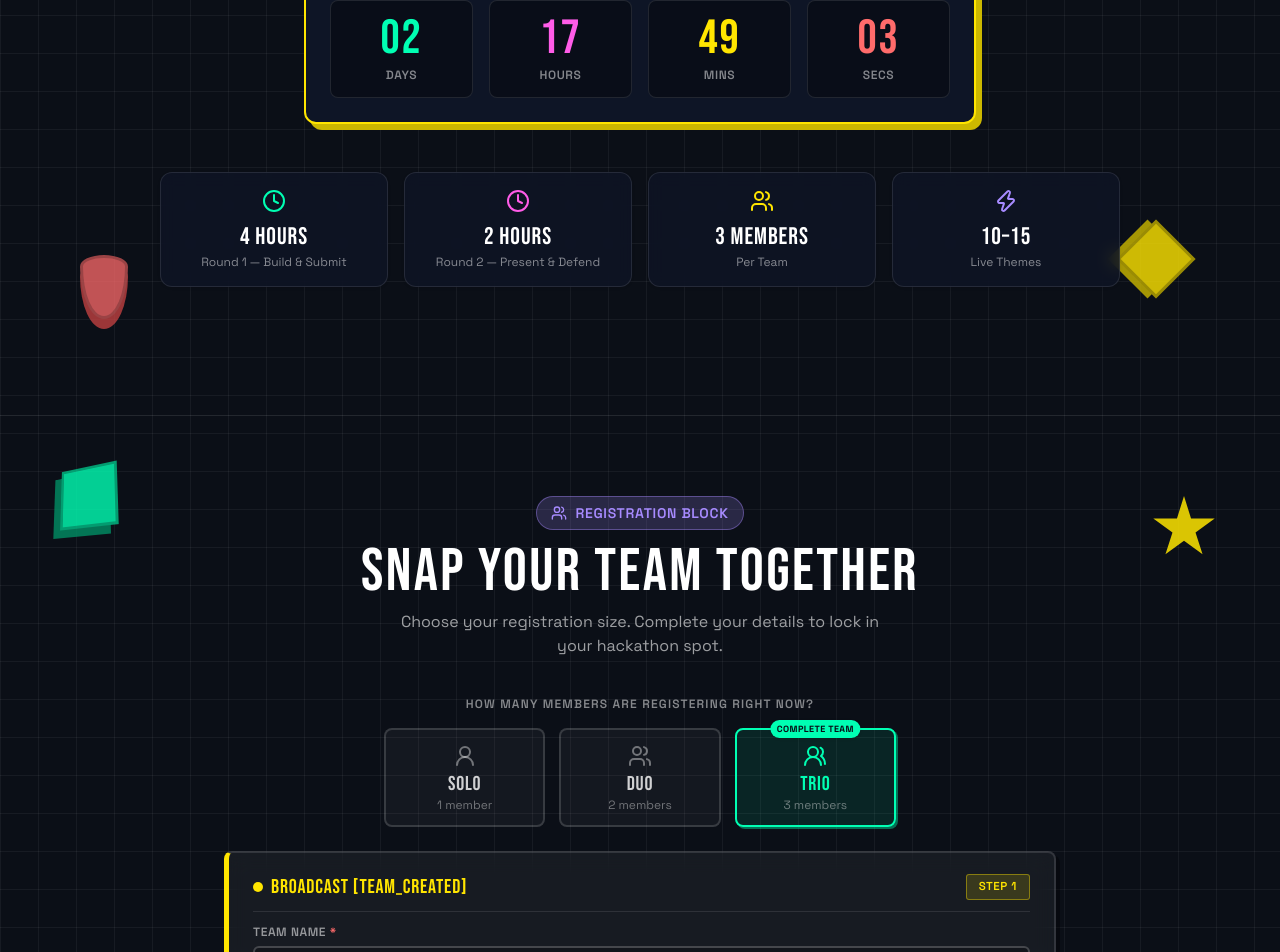
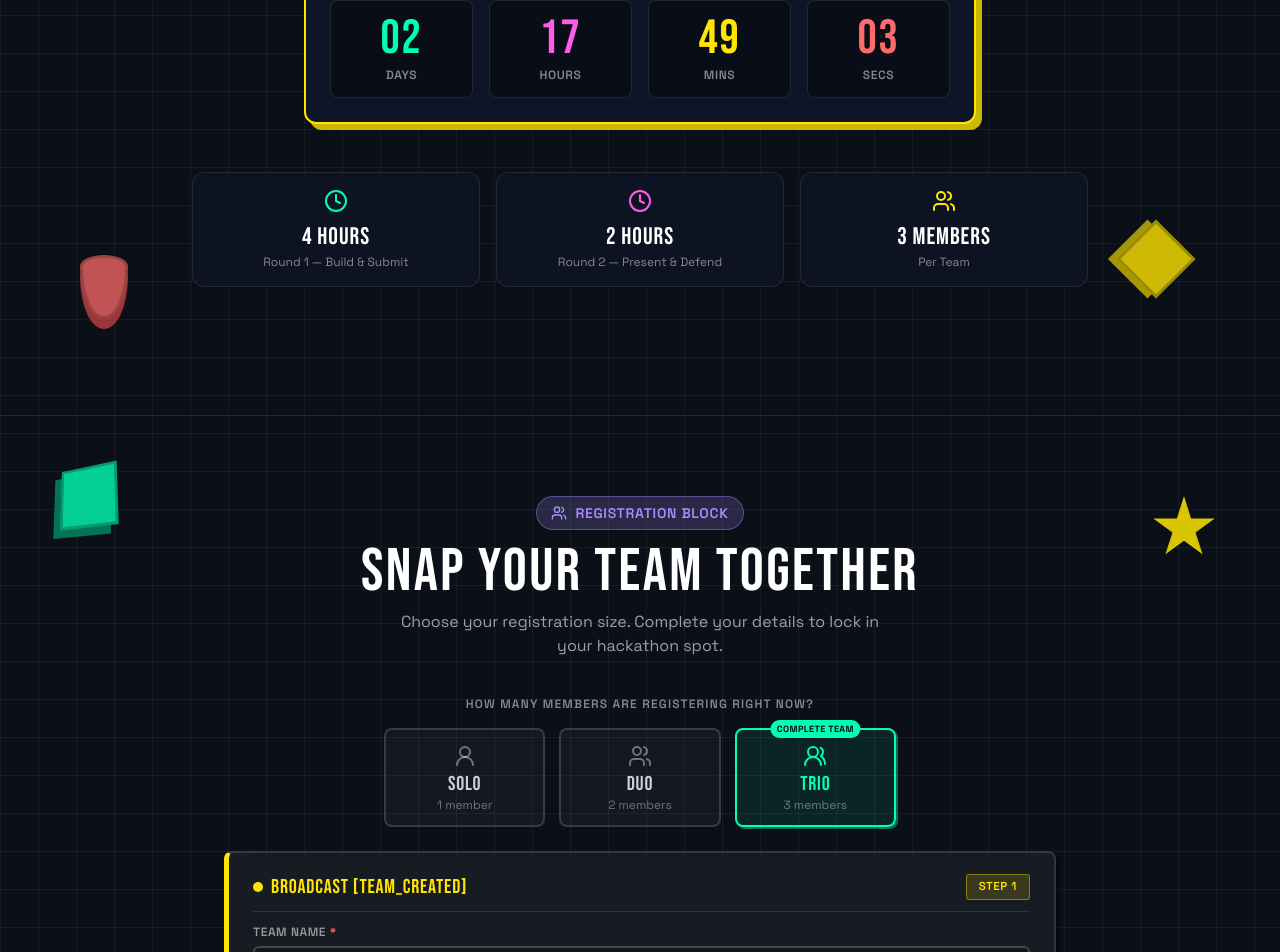
Before and after one commit to ashmitsahu1812/scratch_hack, a React (Vite) app: page / in a window 1280 px wide. Shown: the part 859-1811 px from the top of the page. Built offline with nearby package versions, Linux system fonts and the light colour scheme; a web font is replaced by a local one.

Commit message:
Themes remove

```diff
--- a/src/components/Hero.jsx
+++ b/src/components/Hero.jsx
@@ -1,5 +1,5 @@
 import React, { useState, useEffect } from 'react';
-import { Flag, Play, Sparkles, Trophy, Users, Clock, Zap } from 'lucide-react';
+import { Flag, Play, Sparkles, Trophy, Users, Clock } from 'lucide-react';
 import { motion } from 'framer-motion';
 import { scratchAudio } from '../lib/soundEffects';
 import { GeoBox, GeoCylinder, GeoStar, GeoDiamond } from './GeoShapes';
@@ -171,12 +171,11 @@ export default function Hero() {
         </div>
 
         {/* Stats Row */}
-        <div className="mt-8 sm:mt-12 grid grid-cols-2 lg:grid-cols-4 gap-3 sm:gap-4 text-center">
+        <div className="mt-8 sm:mt-12 grid grid-cols-1 sm:grid-cols-3 gap-3 sm:gap-4 text-center max-w-4xl mx-auto">
           {[
             { icon: Clock,   color: '#00FFB3', value: '4 Hours',     sub: 'Round 1 — Build & Submit' },
             { icon: Clock,   color: '#FF5CE8', value: '2 Hours',     sub: 'Round 2 — Present & Defend' },
             { icon: Users,   color: '#FFE500', value: '3 Members',   sub: 'Per Team' },
-            { icon: Zap,     color: '#A78BFF', value: '10–15',       sub: 'Live Themes' },
           ].map(({ icon: Icon, color, value, sub }) => (
             <div key={sub} className="bg-[#0E1526]/80 border border-white/10 p-3 sm:p-4 rounded-xl backdrop-blur-sm hover:bg-[#0E1526] transition-all flex flex-col items-center justify-center shadow-sm">
               <div className="flex justify-center mb-1.5 sm:mb-2">
```
